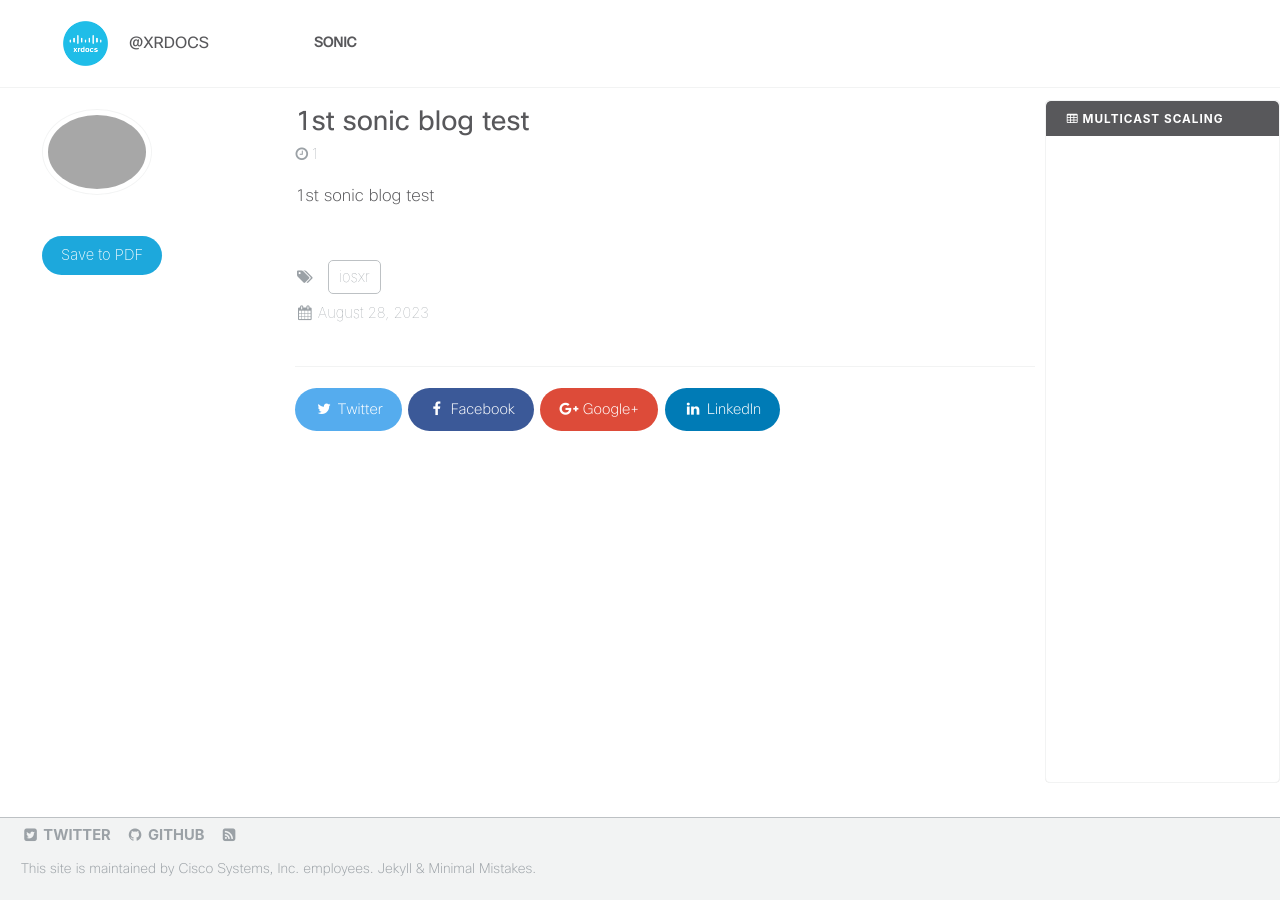
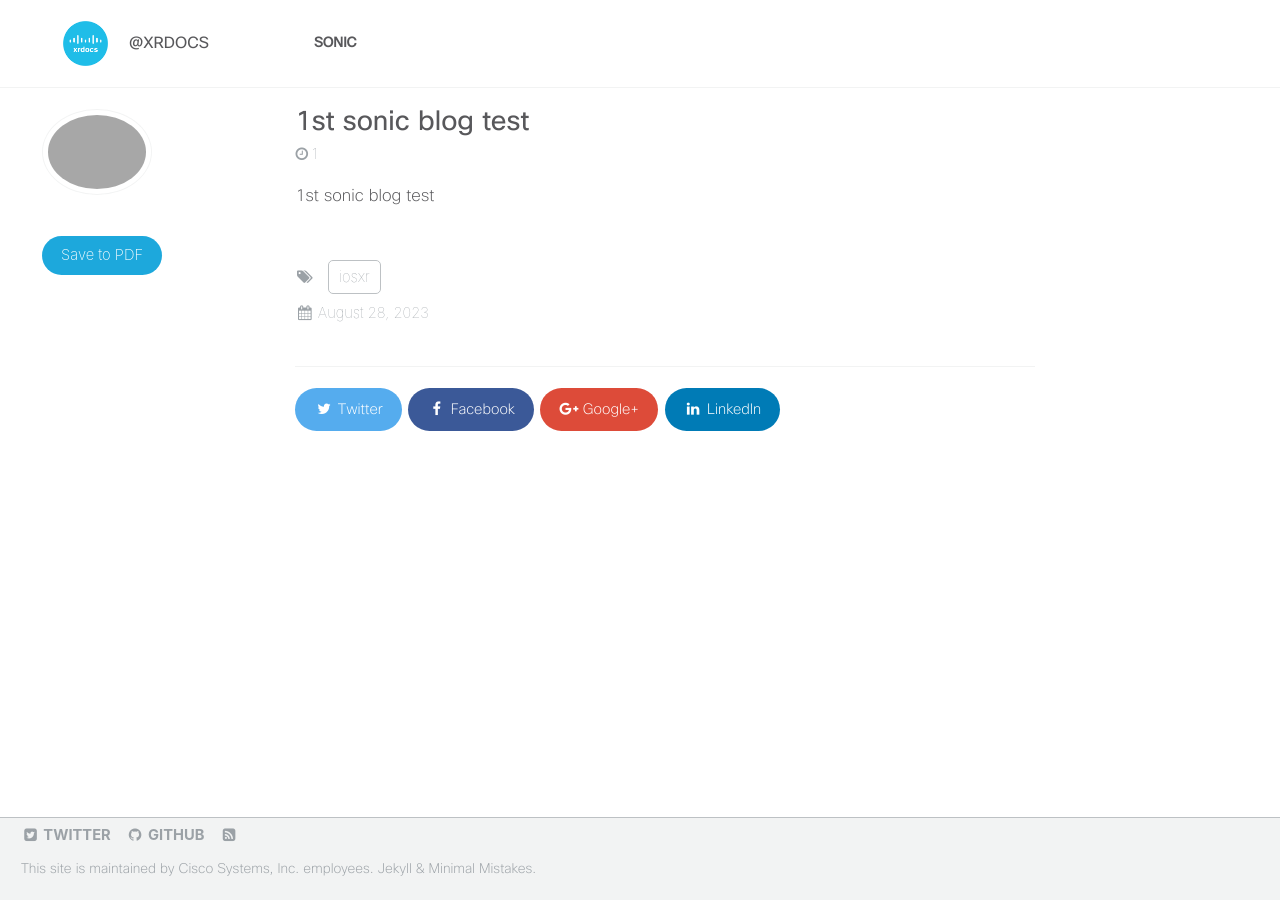
Before and after one commit to xrdocs-migration/SONiC, a Jekyll site: the page built from _blogs/multicast-scaling.md, in a window 1280 px wide. Built offline with Jekyll 4.4.1, drawn with Linux system fonts in a browser that asks for light colours; comment, search, counter and statistics services are not loaded.

Commit message:
Update multicast-scaling.md

```diff
--- a/_blogs/multicast-scaling.md
+++ b/_blogs/multicast-scaling.md
@@ -8,6 +8,6 @@ tags:
   - iosxr
 position: hidden
 ---
-{% include toc icon="table" title="Multicast Scaling" %}
+
 
 1st sonic blog test
```
